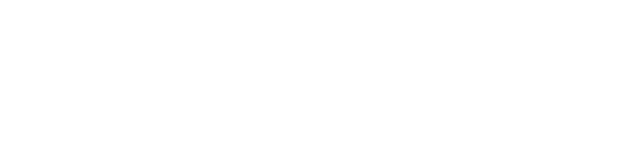
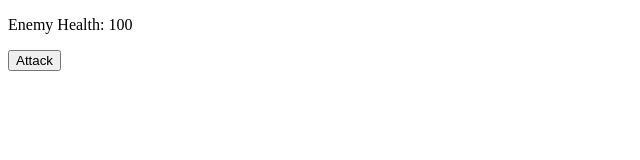
Before and after one commit to MartinGit10/Undertale, a plain HTML site: page index.html in a window 1280 px wide. Shown: the whole page, without its empty margins (0-640 px from the left). Drawn offline with Linux system fonts and the light colour scheme.

Commit message:
Update index.html

```diff
--- a/index.html
+++ b/index.html
@@ -3,12 +3,17 @@
 <head>
     <meta charset="UTF-8">
     <meta name="viewport" content="width=device-width, initial-scale=1.0">
-    <title>Undertale Game</title>
+    <title>Undertale Battle</title>
     <style>
-        /* Add your styles here */
+        /* Agrega tus estilos aquí */
     </style>
 </head>
 <body>
+    <div id="battle-container">
+        <p id="enemy-health">Enemy Health: 100</p>
+        <button id="attack-btn">Attack</button>
+    </div>
+
     <script src="game.js"></script>
 </body>
 </html>
```
